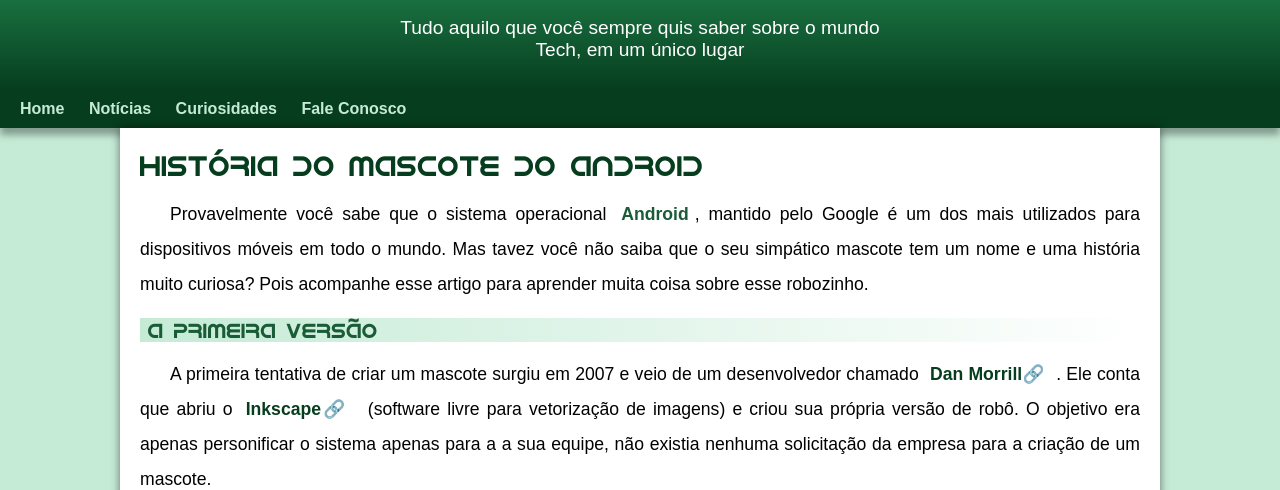
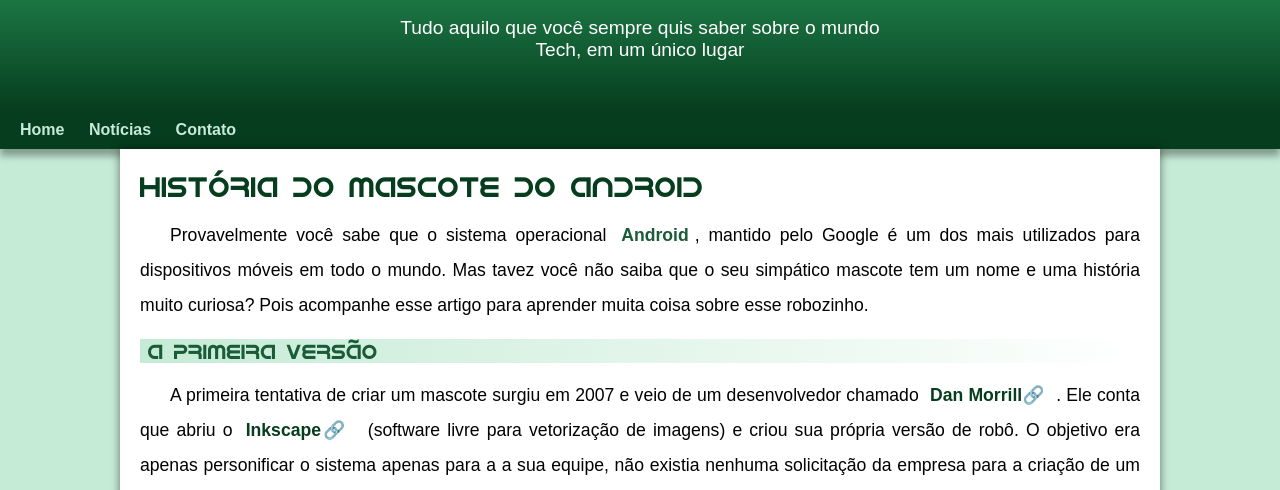
Before and after one commit to MarcosWillianA/projeto-android, a plain HTML site: page index.html in a window 1280 px wide. Shown: the part 100-590 px from the top of the page. Drawn offline with Linux system fonts and the light colour scheme.

Commit message:
Problema de Padding
Corrigido: substitui margin por padding pra ajeitar o menu de navegação.

```diff
--- a/estilo/estilo.css
+++ b/estilo/estilo.css
@@ -57,8 +57,7 @@ header p {
     color: white;
     max-width: 500px;
     margin: auto;
-    margin-bottom: 30px;
-    padding: 0 10px;
+    padding: 0 10px 50px 10px;
 }
 
 nav {
--- a/index.html
+++ b/index.html
@@ -15,8 +15,7 @@
     <nav>
         <a href="#">Home</a>
         <a href="#">Notícias</a>
-        <a href="#">Curiosidades</a>
-        <a href="#">Fale Conosco</a>
+        <a href="#">Contato</a>
     </nav>
     <main>
         <article>
```
